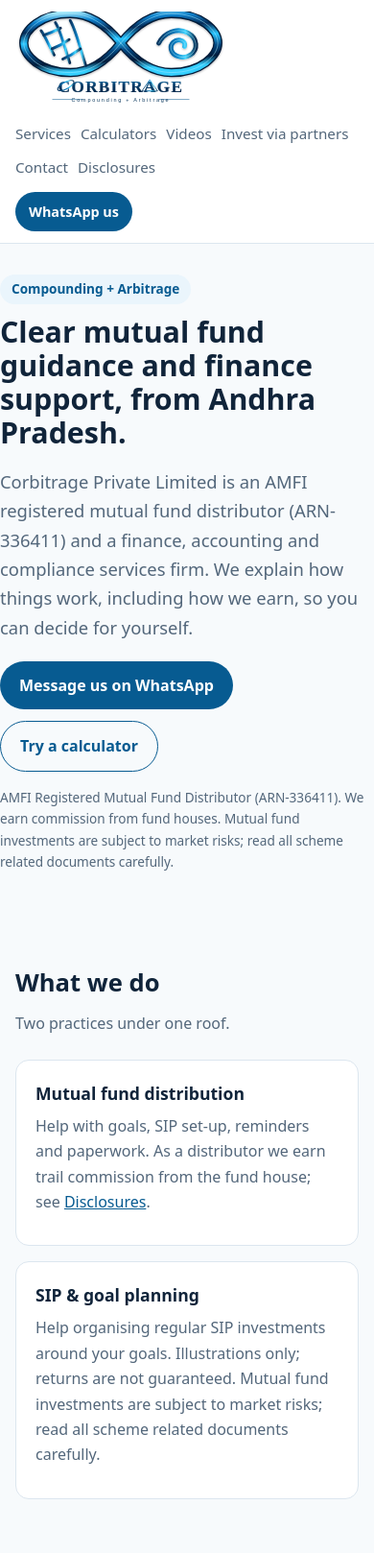
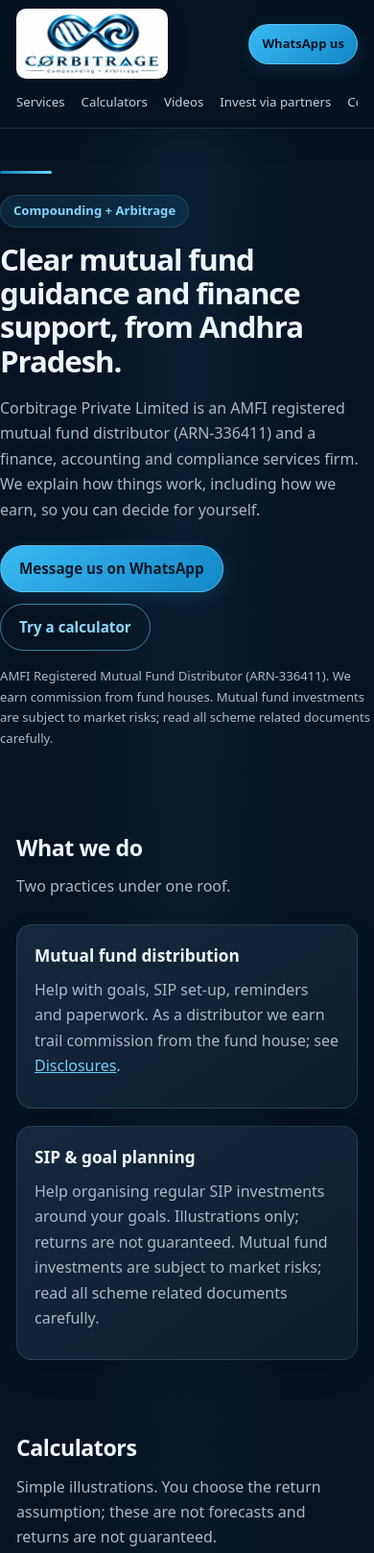
Before and after one commit to corbitrage/corbitrage-media, a plain HTML site: page website/index.html in a window 390 px wide. Shown: the top 1618 px of the page at 96% size. Drawn offline with Linux system fonts and the light colour scheme.

Commit message:
Deploy selected Corbitrage metallic DNA-infinity logo and responsive brand styling

```diff
--- a/website/assets/css/styles.css
+++ b/website/assets/css/styles.css
@@ -1,76 +1,101 @@
 :root{
-  --bg:#f7fafc;--surface:#fff;--ink:#10243a;--muted:#53677b;--line:#dce6ef;
-  --brand:#075b91;--brand-dark:#043d68;--gold:#b8860b;--accent-bg:#eaf5fc;--warn-bg:#fff8e6;
-  --radius:14px;--max:1080px;
-}
-@media (prefers-color-scheme:dark){
-  :root{--bg:#0b1420;--surface:#111f30;--ink:#eaf3fb;--muted:#a5b7c9;--line:#263b50;--brand:#42b9ee;--brand-dark:#1684bb;--gold:#e0b84a;--accent-bg:#142e43;--warn-bg:#2a2410}
+  color-scheme:dark;
+  --bg:#081321;
+  --surface:#101f31;
+  --surface-2:#14263a;
+  --ink:#edf6ff;
+  --muted:#a8b8c9;
+  --line:rgba(154,190,220,.16);
+  --brand:#27a9e8;
+  --brand-dark:#087bb8;
+  --gold:#d6b45c;
+  --accent-bg:rgba(39,169,232,.12);
+  --warn-bg:#282516;
+  --radius:16px;
+  --max:1080px;
 }
 *{box-sizing:border-box}
-html{scroll-behavior:smooth}
-body{margin:0;background:var(--bg);color:var(--ink);font:16px/1.65 system-ui,-apple-system,"Segoe UI",Roboto,"Noto Sans","Noto Sans Telugu",sans-serif}
+html{scroll-behavior:smooth;scroll-padding-top:130px}
+body{margin:0;background:radial-gradient(ellipse at 50% -15%,rgba(22,100,157,.16),transparent 44%),var(--bg);color:var(--ink);font:16px/1.65 system-ui,-apple-system,"Segoe UI",Roboto,"Noto Sans","Noto Sans Telugu",sans-serif}
 img,video{max-width:100%;height:auto}
-a{color:var(--brand)}
-.wrap{max-width:var(--max);margin:0 auto;padding:0 16px}
+a{color:#72cafa}
+a:hover{color:#b5e7ff}
+.wrap{max-width:var(--max);margin:0 auto;padding:0 22px}
 .skip{position:absolute;left:-999px}.skip:focus{left:8px;top:8px;background:var(--surface);padding:8px;z-index:99}
-header.site{position:sticky;top:0;z-index:10;background:var(--surface);border-bottom:1px solid var(--line)}
-header.site .wrap{display:flex;align-items:center;justify-content:space-between;gap:12px;padding-top:12px;padding-bottom:12px;flex-wrap:wrap}
-.logo{font-weight:800;font-size:1.15rem;text-decoration:none;color:var(--ink)}
-.logo span{color:var(--brand)}
-nav.main{display:flex;gap:16px;flex-wrap:wrap;font-size:.95rem}
-nav.main a{text-decoration:none;color:var(--muted)}nav.main a:hover{color:var(--brand)}
-.btn{display:inline-block;background:var(--brand);color:#fff;padding:12px 20px;border-radius:999px;text-decoration:none;font-weight:600;border:0;cursor:pointer;font-size:1rem}
-.btn:hover{background:var(--brand-dark)}
-.btn.ghost{background:transparent;color:var(--brand);border:1.5px solid var(--brand)}
+header.site{position:sticky;top:0;z-index:20;background:rgba(8,19,33,.96);backdrop-filter:blur(16px);border-bottom:1px solid var(--line);box-shadow:0 8px 28px rgba(0,0,0,.18)}
+header.site .wrap{display:flex;align-items:center;justify-content:space-between;gap:18px;padding-top:12px;padding-bottom:12px;flex-wrap:wrap}
+.brand-lockup{display:flex;align-items:center;flex:0 0 auto;text-decoration:none;min-width:0;background:#fff;border:1px solid rgba(255,255,255,.75);border-radius:13px;padding:5px 9px;box-shadow:0 5px 20px rgba(0,0,0,.2)}
+.brand-lockup img{display:block;width:178px;height:auto;max-height:88px;object-fit:contain}
+nav.main{display:flex;align-items:center;gap:clamp(10px,1.6vw,20px);flex-wrap:wrap;font-size:.88rem}
+nav.main a{text-decoration:none;color:#c0d0df;white-space:nowrap;transition:color .2s ease}
+nav.main a:hover{color:#70ccff}
+.btn{display:inline-flex;align-items:center;justify-content:center;background:linear-gradient(135deg,#39b9f2,#1388c7);color:#041729;padding:11px 19px;border-radius:999px;text-decoration:none;font-weight:700;border:1px solid rgba(140,220,255,.45);cursor:pointer;font-size:.95rem;box-shadow:0 6px 18px rgba(16,143,205,.18);transition:transform .2s ease,filter .2s ease}
+.btn:hover{color:#031322;filter:brightness(1.08);transform:translateY(-1px)}
+.btn.ghost{background:transparent;color:#8bd8ff;border:1px solid rgba(75,184,235,.65);box-shadow:none}
 .btn[disabled]{opacity:.6;cursor:wait}
-.hero{padding:56px 0 40px}
-.hero h1{font-size:clamp(1.9rem,5vw,3rem);line-height:1.15;margin:0 0 12px}
-.hero p.lead{font-size:1.15rem;color:var(--muted);max-width:640px}
-.tag{display:inline-block;background:var(--accent-bg);color:var(--brand);border-radius:999px;padding:4px 12px;font-size:.85rem;font-weight:600;margin-bottom:12px}
-.cta-row{display:flex;gap:12px;flex-wrap:wrap;margin-top:20px}
-section{padding:40px 0}
-section h2{font-size:1.6rem;margin:0 0 8px}
-section p.sub{color:var(--muted);margin:0 0 24px;max-width:680px}
-.grid{display:grid;gap:16px;grid-template-columns:repeat(auto-fit,minmax(250px,1fr))}
-.card{background:var(--surface);border:1px solid var(--line);border-radius:var(--radius);padding:20px}
-.card h3{margin:0 0 6px;font-size:1.1rem}
+.hero{padding:72px 0 54px;position:relative}
+.hero:before{content:"";display:block;width:54px;height:3px;border-radius:3px;background:linear-gradient(90deg,#147eb8,#6bd7ff);margin-bottom:22px}
+.hero h1{font-size:clamp(2rem,5vw,3.35rem);line-height:1.1;letter-spacing:-.035em;margin:0 0 18px;max-width:850px}
+.hero p.lead{font-size:1.12rem;color:var(--muted);max-width:700px;margin:0}
+.tag{display:inline-block;background:var(--accent-bg);color:#82d5ff;border:1px solid rgba(61,177,232,.22);border-radius:999px;padding:5px 13px;font-size:.82rem;font-weight:650;margin-bottom:16px}
+.cta-row{display:flex;gap:12px;flex-wrap:wrap;margin-top:24px}
+section{padding:48px 0}
+section h2{font-size:1.65rem;letter-spacing:-.02em;margin:0 0 8px}
+section p.sub{color:var(--muted);margin:0 0 26px;max-width:700px}
+.grid{display:grid;gap:18px;grid-template-columns:repeat(auto-fit,minmax(250px,1fr))}
+.card{background:linear-gradient(145deg,rgba(21,42,63,.96),rgba(14,29,46,.98));border:1px solid var(--line);border-radius:var(--radius);padding:22px;box-shadow:0 12px 30px rgba(0,0,0,.12)}
+.card h3{margin:0 0 8px;font-size:1.08rem;color:#f0f7ff}
 .card p{margin:0 0 12px;color:var(--muted)}
-.notice{background:var(--warn-bg);border:1px solid var(--line);border-left:4px solid var(--gold);border-radius:10px;padding:12px 16px;font-size:.92rem}
-.small{font-size:.85rem;color:var(--muted)}
-label{display:block;font-weight:600;margin:12px 0 4px;font-size:.95rem}
-input,select,textarea{width:100%;padding:11px 12px;border:1px solid var(--line);border-radius:10px;background:var(--bg);color:var(--ink);font:inherit}
-input:focus,select:focus,textarea:focus,.btn:focus-visible,a:focus-visible{outline:3px solid var(--gold);outline-offset:2px}
-.err{color:#b3261e;font-size:.85rem;min-height:1.1em;margin-top:2px}
+.notice{background:var(--warn-bg);border:1px solid rgba(214,180,92,.2);border-left:4px solid var(--gold);border-radius:12px;padding:13px 17px;font-size:.9rem;color:#e8dfc4}
+.small{font-size:.82rem;color:var(--muted)}
+label{display:block;font-weight:600;margin:13px 0 5px;font-size:.9rem;color:#dceaf7}
+input,select,textarea{width:100%;padding:12px 13px;border:1px solid var(--line);border-radius:10px;background:#091625;color:var(--ink);font:inherit}
+input:focus,select:focus,textarea:focus,.btn:focus-visible,a:focus-visible{outline:3px solid rgba(88,197,250,.65);outline-offset:2px}
+.err{color:#ffaaa4;font-size:.85rem;min-height:1.1em;margin-top:2px}
 .check{display:flex;gap:10px;align-items:flex-start;margin-top:14px}
-.check input{width:auto;margin-top:5px}
-.check label{margin:0;font-weight:400}
+.check input{width:auto;margin-top:5px;accent-color:var(--brand)}
+.check label{margin:0;font-weight:400;color:var(--muted)}
 .hp{position:absolute;left:-9999px;height:0;width:0;overflow:hidden}
-.result{margin-top:16px;padding:14px;border-radius:10px;background:var(--accent-bg);display:none}
+.result{margin-top:16px;padding:15px;border-radius:12px;background:var(--accent-bg);border:1px solid rgba(39,169,232,.18);display:none}
 .result.show{display:block}
-.result strong{font-size:1.4rem;color:var(--brand)}
+.result strong{font-size:1.4rem;color:#78d0ff}
 .status{margin-top:12px;padding:12px;border-radius:10px;display:none}
 .status.ok{display:block;background:var(--accent-bg)}
 .status.bad{display:block;background:var(--warn-bg)}
-.tabs{display:flex;gap:8px;flex-wrap:wrap;margin-bottom:12px}
-.tabs button{background:var(--surface);border:1px solid var(--line);border-radius:999px;padding:8px 16px;cursor:pointer;color:var(--ink);font:inherit}
-.tabs button[aria-selected="true"]{background:var(--brand);color:#fff;border-color:var(--brand)}
+.tabs{display:flex;gap:9px;flex-wrap:wrap;margin-bottom:14px}
+.tabs button{background:var(--surface);border:1px solid var(--line);border-radius:999px;padding:8px 17px;cursor:pointer;color:var(--muted);font:inherit}
+.tabs button[aria-selected="true"]{background:linear-gradient(135deg,#39b9f2,#1388c7);color:#041729;border-color:transparent;font-weight:700}
 video{border-radius:var(--radius);background:#000;width:100%;max-width:360px}
-footer.site{background:var(--surface);border-top:1px solid var(--line);padding:32px 0;margin-top:40px;font-size:.9rem;color:var(--muted)}
-footer.site a{color:var(--muted)}
+footer.site{background:#0b1929;border-top:1px solid var(--line);padding:42px 0 30px;margin-top:48px;font-size:.88rem;color:var(--muted)}
+footer.site .wrap{max-width:var(--max)}
+footer.site a{color:#8bd8ff}
+.footer-brand{margin:0 0 22px;line-height:1.7}
+.footer-brand img{display:block;width:205px;height:auto;max-height:105px;margin:0 0 17px;object-fit:contain;background:#fff;border:1px solid rgba(255,255,255,.75);border-radius:13px;padding:6px 10px;box-shadow:0 6px 20px rgba(0,0,0,.2)}
+footer.site p{max-width:920px}
 .prose{max-width:760px}.prose h2{margin-top:32px}.prose h3{margin-top:20px}
 .prose table{width:100%;border-collapse:collapse;margin:12px 0}.prose th,.prose td{border:1px solid var(--line);padding:8px;text-align:left;vertical-align:top}
-.todo{background:#ffe9e7;color:#7a1810;padding:0 4px;border-radius:4px}
-@media (prefers-color-scheme:dark){.todo{background:#4a1b17;color:#ffd7d2}}
-@media (max-width:600px){.hero{padding-top:32px}nav.main{gap:10px}}
-@media (prefers-reduced-motion:reduce){html{scroll-behavior:auto}}
-
-/* Corbitrage brand identity */
-.brand-lockup{display:flex;align-items:center;flex:0 0 auto;text-decoration:none;min-width:0}
- .brand-lockup img{display:block;width:min(250px,28vw);height:auto;max-height:118px}
-.footer-brand{margin-bottom:18px}
- .footer-brand img{display:block;width:min(310px,80vw);height:auto;max-height:145px;margin-bottom:10px}
+.todo{background:#4a1b17;color:#ffd7d2;padding:0 4px;border-radius:4px}
 @media(max-width:760px){
-  header.site .wrap{align-items:center}
-  .brand-lockup img{width:min(220px,62vw);max-height:105px}
-  header.site .btn{padding:9px 14px;font-size:.9rem}
+  html{scroll-padding-top:145px}
+  .wrap{padding-left:17px;padding-right:17px}
+  header.site .wrap{align-items:center;gap:9px;padding-top:9px;padding-bottom:8px}
+  .brand-lockup{order:1;padding:4px 7px;border-radius:10px}
+  .brand-lockup img{width:142px;max-height:70px}
+  header.site .btn{order:2;margin-left:auto;padding:9px 13px;font-size:.82rem;white-space:nowrap}
+  nav.main{order:3;flex:1 0 100%;display:flex;flex-wrap:nowrap;gap:17px;overflow-x:auto;overflow-y:hidden;white-space:nowrap;padding:5px 0 7px;scrollbar-width:none;-webkit-overflow-scrolling:touch;font-size:.83rem}
+  nav.main::-webkit-scrollbar{display:none}
+  nav.main a{flex:0 0 auto}
+  .hero{padding:44px 0 34px}
+  .hero h1{font-size:clamp(1.9rem,8vw,2.55rem);line-height:1.13}
+  .hero p.lead{font-size:1rem}
+  section{padding:36px 0}
+  section h2{font-size:1.45rem}
+  .card{padding:18px}
+  footer.site{padding:34px 0 26px}
+  .footer-brand img{width:170px;max-height:88px}
 }
+@media(max-width:380px){
+  .brand-lockup img{width:126px}
+  header.site .btn{padding:8px 10px;font-size:.78rem}
+}
+@media(prefers-reduced-motion:reduce){html{scroll-behavior:auto}.btn{transition:none}}
--- a/website/index.html
+++ b/website/index.html
@@ -11,12 +11,12 @@
 <meta property="og:type" content="website">
 <meta property="og:url" content="https://corbitrage.com/">
 <link rel="icon" type="image/svg+xml" href="/favicon.svg">
-<link rel="stylesheet" href="/assets/css/styles.css">
+<link rel="stylesheet" href="/assets/css/styles.css?v=20261120-brand-refresh">
 </head>
 <body>
 <a class="skip" href="#main">Skip to content</a>
 <header class="site"><div class="wrap">
-<a class="brand-lockup" href="/" aria-label="Corbitrage home"><img src="/assets/img/corbitrage-logo.svg" alt="Corbitrage — Compounding + Arbitrage"></a>
+<a class="brand-lockup" href="/" aria-label="Corbitrage home"><img src="/assets/img/corbitrage-logo.jpg" alt="Corbitrage — Compounding + Arbitrage" decoding="async"></a>
 <nav class="main" aria-label="Main">
 <a href="/#services">Services</a><a href="/#calculators">Calculators</a><a href="/#videos">Videos</a><a href="/#partners">Invest via partners</a><a href="/#contact">Contact</a><a href="/disclosures.html">Disclosures</a>
 </nav>
@@ -120,7 +120,7 @@
 <script src="/assets/js/form.js" defer></script>
 </main>
 <footer class="site"><div class="wrap">
-<p class="footer-brand"><img src="/assets/img/corbitrage-logo.svg" alt="Corbitrage — Compounding + Arbitrage"><br><strong>Corbitrage Private Limited</strong> &middot; AMFI Registered Mutual Fund Distributor (ARN-336411)</p>
+<p class="footer-brand"><img src="/assets/img/corbitrage-logo.jpg" alt="Corbitrage — Compounding + Arbitrage" loading="lazy" decoding="async"><br><strong>Corbitrage Private Limited</strong> &middot; AMFI Registered Mutual Fund Distributor (ARN-336411)</p>
 <p>CIN: U66190AP2022PTC123486 &middot; Registered Office: 2-126, Pandrapadu, Colony Anganwadi Road, Pandrapadu, Kakumanu Mandal, Guntur, Andhra Pradesh &ndash; 522124 &middot; Corporate Office: Vijayawada, Andhra Pradesh &middot; WhatsApp: <a href="https://wa.me/918332904448">+91 83329 04448</a></p>
 <p>We are a mutual fund distributor, not a SEBI Registered Investment Adviser. We earn commission from fund houses. Mutual fund investments are subject to market risks; read all scheme related documents carefully. Past performance may or may not be sustained in future.</p>
 <p><a href="/disclosures.html">Disclosures</a> &middot; <a href="/privacy-terms.html">Privacy &amp; Terms</a></p>
```
Also changed, not shown: website/assets/img/corbitrage-logo.jpg (added).
